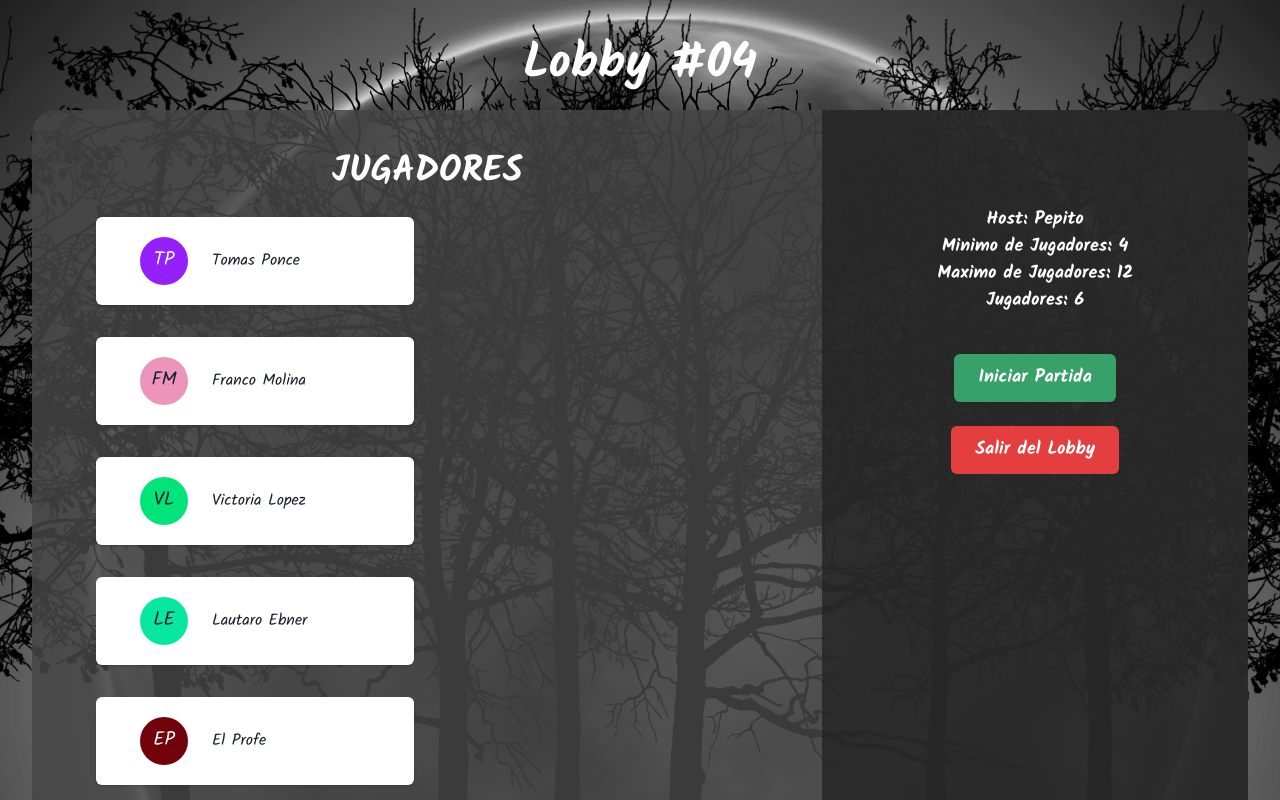
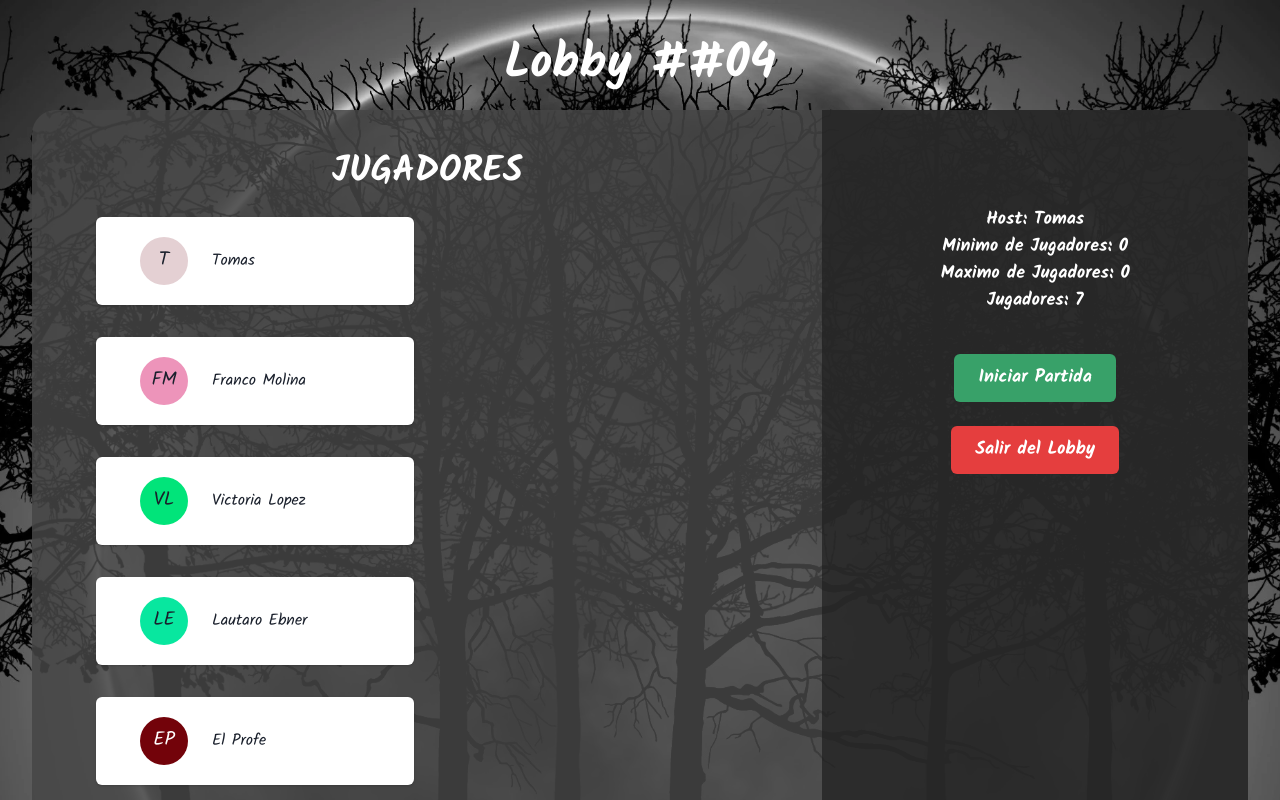
Before and after one commit to ing-soft-1-swifties/la-cosa-front, a Next.js app in the folder next/: page /lobby in a window 1280 px wide. Shown: the top 800 px of the page. Built offline with nearby package versions, Linux system fonts and the light colour scheme.

Commit message:
Instalado Jest con sus dependencias para Testear. Setup de funciones de utilidad para renderizar con proveedores. Inicio tests del lobbyu

```diff
--- a/next/src/pages/lobby.tsx
+++ b/next/src/pages/lobby.tsx
@@ -13,21 +13,18 @@ import {
 import { FC } from "react";
 
 import DarkForestBackground from "@/public/lobby/DarkForest.webp";
-import BgImage from "components/utility/BgImage";
-
-const PLAYERS = [
-  "Tomas Ponce",
-  "Franco Molina",
-  "Victoria Lopez",
-  "Lautaro Ebner",
-  "El Profe",
-  "Alejito",
-  "Pepito",
-];
+import BgImage from "@/components/utility/BgImage";
+import { useSelector } from "react-redux";
+import { RootState } from "store/store";
 
 const Page: PageWithLayout = () => {
+  const user = useSelector((state: RootState) => state.user);
+  const game = useSelector((state: RootState) => state.game);
+  const isHost = game.host == user.name;
+
   return (
     <Box pos="relative">
+      {/* Imagen de fondo del Lobby */}
       <BgImage
         w="100%"
         imageProps={{
@@ -35,14 +32,23 @@ const Page: PageWithLayout = () => {
           alt: "",
         }}
       />
+
+      {/* Contenido principal */}
       <Container maxW="100rem">
         <Flex flexDir="column" minH="100vh" pt={5} pb={10} px={4}>
           <Box py={4}>
-            <Heading as="h1" fontSize="5xl" fontWeight="bold" textAlign="center" color="white">
-              Lobby #04
+            <Heading
+              as="h1"
+              fontSize="5xl"
+              fontWeight="bold"
+              textAlign="center"
+              color="white"
+            >
+              Lobby #{game.id}
             </Heading>
           </Box>
           <Flex flex="1" bg="rgba(70, 70, 70, 0.85)" borderRadius="3xl">
+            {/* Seccion de los Jugadores en el Lobby: */}
             <Box flexBasis="65%" px={16} py={10}>
               <Heading
                 as="h2"
@@ -59,15 +65,17 @@ const Page: PageWithLayout = () => {
                 columnGap={8}
                 justify="space-between"
               >
-                {PLAYERS.map((player) => {
+                {game.players.map((player) => {
                   return (
-                    <Box key={player} flexBasis="48%">
-                      <PlayerCard name={player} />
+                    <Box key={player.name} flexBasis="48%">
+                      <PlayerCard name={player.name} />
                     </Box>
                   );
                 })}
               </Flex>
             </Box>
+
+            {/* Seccion de Estado de la Partida */}
             <Box
               flex="1"
               bg="rgba(30, 30, 30, 0.7)"
@@ -78,23 +86,19 @@ const Page: PageWithLayout = () => {
             >
               <Flex flexDir="column" justify="center" align="center">
                 <Text color="white" fontWeight="bold" fontSize="lg">
-                  Host: Pepito
+                  Host: {game.host}
                 </Text>
                 <Text color="white" fontWeight="bold" fontSize="lg">
-                  Minimo de Jugadores: 4
+                  Minimo de Jugadores: {game.minPlayers}
                 </Text>
                 <Text color="white" fontWeight="bold" fontSize="lg">
-                  Maximo de Jugadores: 12
+                  Maximo de Jugadores: {game.maxPlayers}
                 </Text>
                 <Text color="white" fontWeight="bold" fontSize="lg" mb={10}>
-                  Jugadores: 6
+                  Jugadores: {game.players.length}
                 </Text>
-                <Button colorScheme="green" mb={6} size="lg">
-                  Iniciar Partida
-                </Button>
-                <Button colorScheme="red" size="lg">
-                  Salir del Lobby
-                </Button>
+                {isHost && <StartGameButton />}
+                <LeaveLobbyButton />
               </Flex>
               <Box mx="auto"></Box>
             </Box>
@@ -105,10 +109,30 @@ const Page: PageWithLayout = () => {
   );
 };
 
+// Boton para inciar la partida
+const StartGameButton: FC<{}> = () => {
+  return (
+    <Button colorScheme="green" mb={6} size="lg">
+      Iniciar Partida
+    </Button>
+  );
+};
+
+// Boton para salir del Lobby
+const LeaveLobbyButton: FC<{}> = () => {
+  return (
+    <Button colorScheme="red" size="lg">
+      Salir del Lobby
+    </Button>
+  );
+};
+
+// Props del compononente de una tarjeta de jugador
 type PlayerCardProps = {
   name: string;
 };
 
+// Componente de una tarjeta de jugador
 const PlayerCard: FC<PlayerCardProps> = ({ name }) => {
   return (
     <Card pl={6}>
--- a/next/src/store/gameSlice.tsx
+++ b/next/src/store/gameSlice.tsx
@@ -1,19 +1,53 @@
 import { createSlice } from "@reduxjs/toolkit";
 
+export enum GameStatus {
+  WAITING = "waiting",
+  PLAYING = "playing",
+  FINISHED = "finished",
+}
+
+type GamePlayer = {
+  name: string;
+};
+
 type GameState = {
-  game_id: "";
-  host: "";
+  id: string;
+  status: GameStatus;
+  host: string;
   maxPlayers: number;
   minPlayers: number;
-  players: number;
+  players: GamePlayer[];
 };
 
 const initialState: GameState = {
-  game_id: "",
-  host: "",
+  id: "#04",
+  status: GameStatus.WAITING,
+  host: "Tomas",
   maxPlayers: 0,
   minPlayers: 0,
-  players: 0,
+  players: [
+    {
+      name: "Tomas",
+    },
+    {
+      name: "Franco Molina",
+    },
+    {
+      name: "Victoria Lopez",
+    },
+    {
+      name: "Lautaro Ebner",
+    },
+    {
+      name: "El Profe",
+    },
+    {
+      name: "Alejito",
+    },
+    {
+      name: "Pepito",
+    },
+  ],
 };
 
 export const gameSlice = createSlice({
--- a/next/src/store/store.tsx
+++ b/next/src/store/store.tsx
@@ -1,15 +1,31 @@
-import { configureStore } from "@reduxjs/toolkit";
+import {
+  PreloadedState,
+  combineReducers,
+  configureStore,
+} from "@reduxjs/toolkit";
 import { setupListeners } from "@reduxjs/toolkit/dist/query/react";
 import gameReducer from "@/store/gameSlice";
+import userReducer from "@/store/userSlice";
 
-export const store = configureStore({
-  devTools: process.env.NODE_ENV !== "production",
-  reducer: {
-    game: gameReducer,
-  },
+// Creamos el reducer root para extraer el tipo de RootState
+const rootReducer = combineReducers({
+  user: userReducer,
+  game: gameReducer,
 });
 
+// Usado para poder crear stores para los tests.
+export const setupStore = (preloadedState?: PreloadedState<RootState>) => {
+  return configureStore({
+    devTools: process.env.NODE_ENV !== "production",
+    reducer: rootReducer,
+    preloadedState,
+  });
+};
+
+// Store de la App
+export const store = setupStore();
 setupListeners(store.dispatch);
 
-export type RootState = ReturnType<typeof store.getState>;
-export type AppDispatch = typeof store.dispatch;
+export type RootState = ReturnType<typeof rootReducer>;
+export type AppStore = ReturnType<typeof setupStore>;
+export type AppDispatch = AppStore["dispatch"];
--- /dev/null
+++ b/next/src/store/userSlice.tsx
@@ -0,0 +1,19 @@
+import { createSlice } from "@reduxjs/toolkit";
+
+type UserState = {
+  name: string;
+};
+
+const initialState: UserState = {
+  name: "Tomas",
+};
+
+export const userSlice = createSlice({
+  name: "user",
+  initialState,
+  reducers: {},
+});
+
+export const {} = userSlice.actions;
+
+export default userSlice.reducer;
```
Also changed, not shown: next/jest.config.mjs (added, +18 -0 lines), next/package.json (+7 -1 lines), next/src/utils/test-utils.tsx (added, +38 -0 lines), 2 other files (tests, documents, lock files or other folders).
